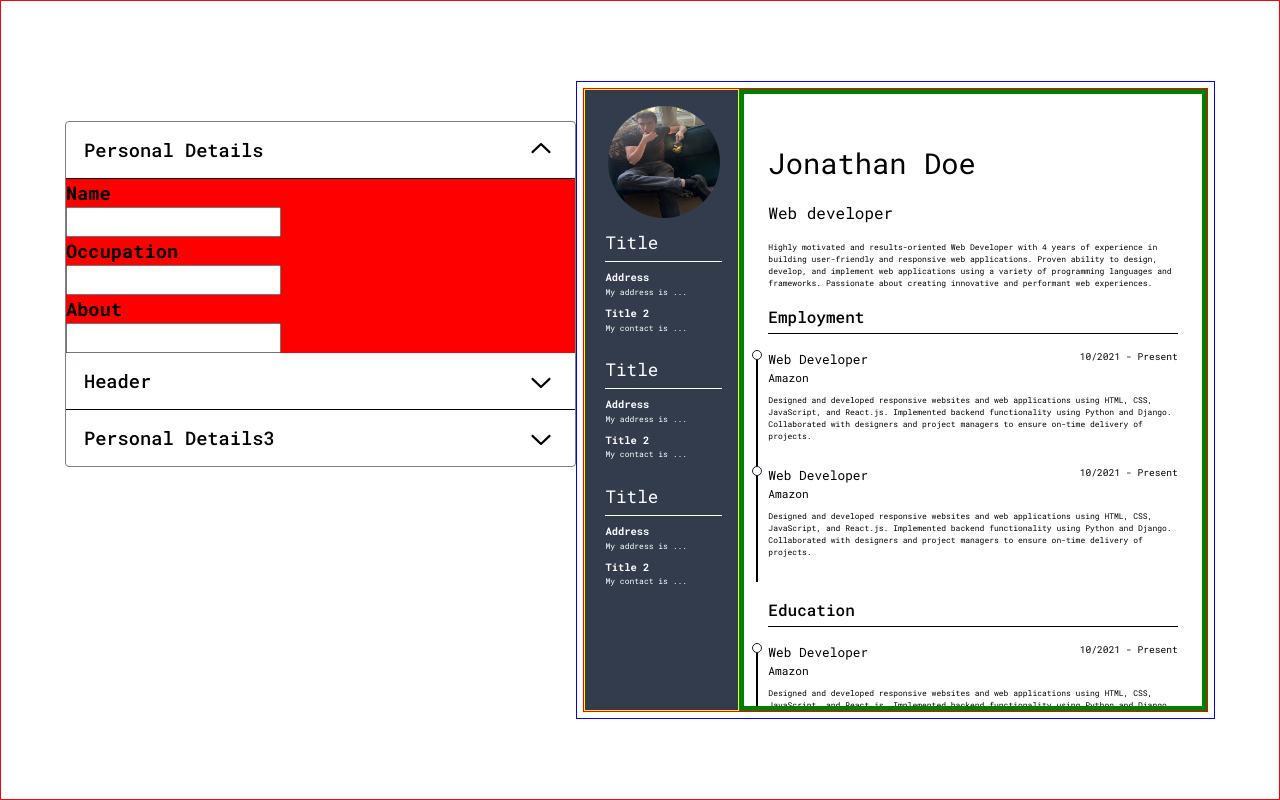
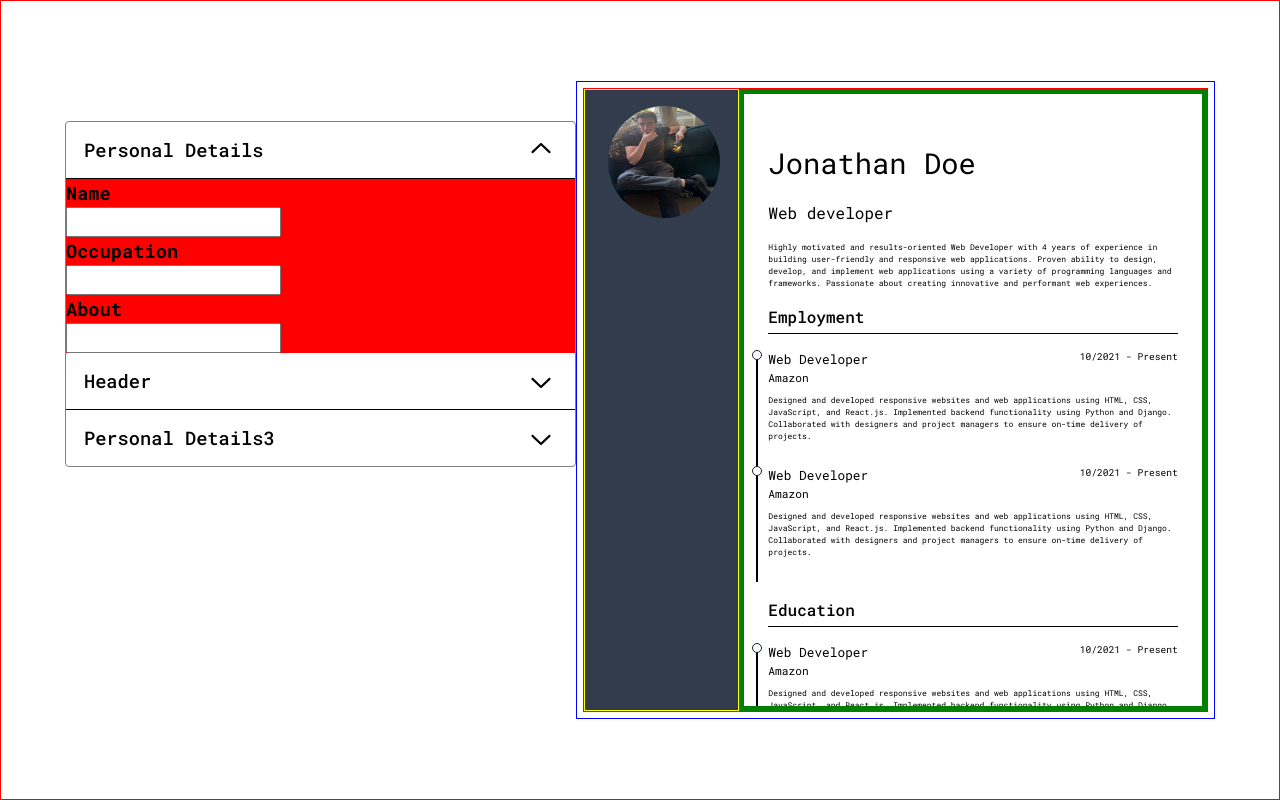
Before and after one commit to umutaaslan/cv-creator, a React (Vite) app in the folder cv-creator/: page / in a window 1280 px wide. Built offline with nearby package versions, Linux system fonts and the light colour scheme.

Commit message:
make header functional

```diff
--- a/cv-creator/src/components/CvHeaderContent.styled.jsx
+++ b/cv-creator/src/components/CvHeaderContent.styled.jsx
@@ -1,18 +1,30 @@
 import styled from "styled-components";
+import React from "react";
 
 const CvHeaderContent = ({headerItems}) => {
-    console.log(headerItems)
     return (
         <Wrapper>
-            <Title>Title</Title>
-            <Item>
-                <ItemTitle>Address</ItemTitle>
-                <ItemContent>My address is ...</ItemContent>
-            </Item>
-            <Item>
-                <ItemTitle>Title 2</ItemTitle>
-                <ItemContent>My contact is ...</ItemContent>
-            </Item>
+            {headerItems.map(item => {
+                return (
+                <React.Fragment key={item.id}>
+                    <Title data-id={item.id}>{item.title}</Title>
+                    {item.subItems.map(subItem => {
+                    return(
+                        <Item key={subItem.id} data-id={subItem.id}>
+                            <ItemTitle>{subItem.title}</ItemTitle>
+                            <ItemContent>{subItem.detail}</ItemContent>
+                        </Item>
+                    )
+                })}
+
+                </React.Fragment>
+
+                )
+
+            })}
+
+
+
         </Wrapper>
      );
 }
--- a/cv-creator/src/components/CvPage.styled.jsx
+++ b/cv-creator/src/components/CvPage.styled.jsx
@@ -3,14 +3,13 @@ import CvHeaderContent from "./CvHeaderContent.styled";
 import CvPageMainItem from "./CvPageMainItem.styled";
 
 const CvPage = ({cvInfo}) => {
+
     return (
         <Wrapper>
             <Header>
                 <StyledImage src="../../public/examplePp.jpg"></StyledImage>
                 <HeaderContentWrapper>
                     <CvHeaderContent headerItems={cvInfo.headerItems}></CvHeaderContent>
-                    <CvHeaderContent></CvHeaderContent>
-                    <CvHeaderContent></CvHeaderContent>
                 </HeaderContentWrapper>
             </Header>
             <Main>
--- a/cv-creator/src/components/HeaderForm.styled.jsx
+++ b/cv-creator/src/components/HeaderForm.styled.jsx
@@ -26,13 +26,14 @@ const HeaderForm = ({cvInfo, setCvInfo}) => {
     const handleAddItem = () => {
         const newItem = {
             title: itemTitle,
-            subItems: {subItems}
+            subItems: subItems,
+            id: uuidv4()
         }
-        const newCvInfo = cvInfo;
-        newCvInfo.headerItems.push(newItem);
+        const newCvInfo = {
+            ...cvInfo,
+            headerItems: [...cvInfo.headerItems, newItem]
+        }
         setCvInfo(newCvInfo)
-
-        console.log(cvInfo)
 
     }
 
```
